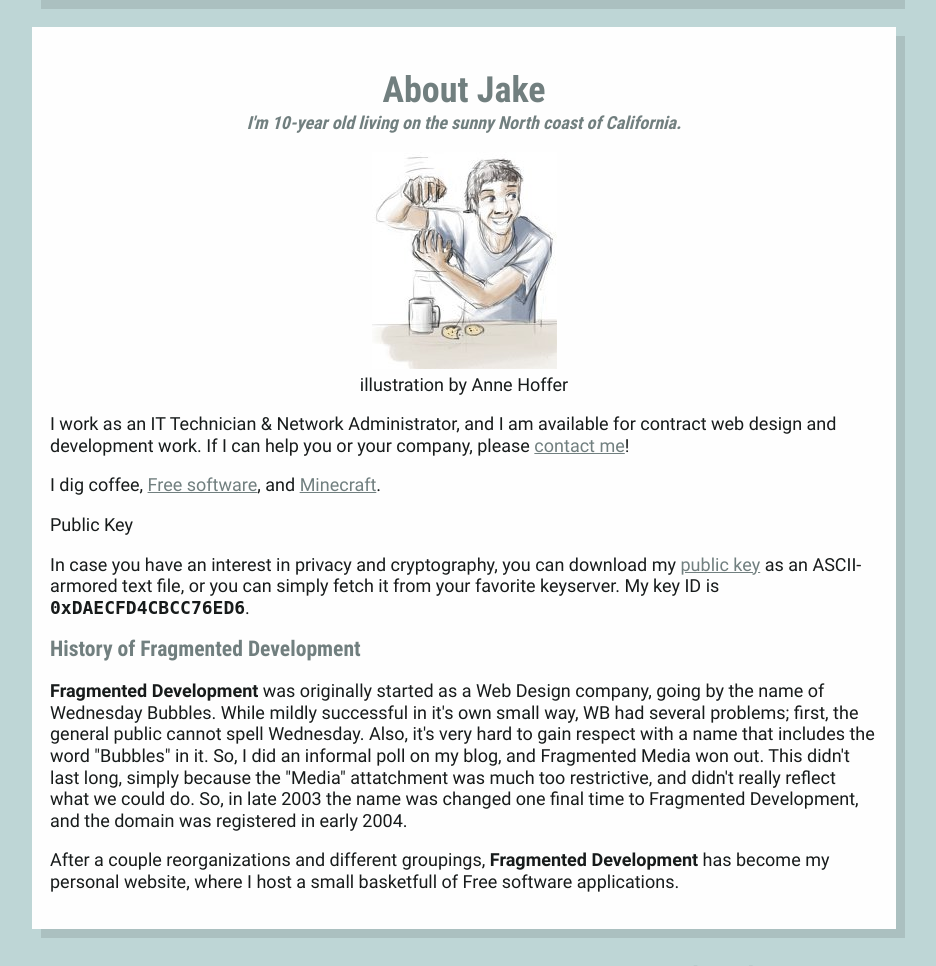
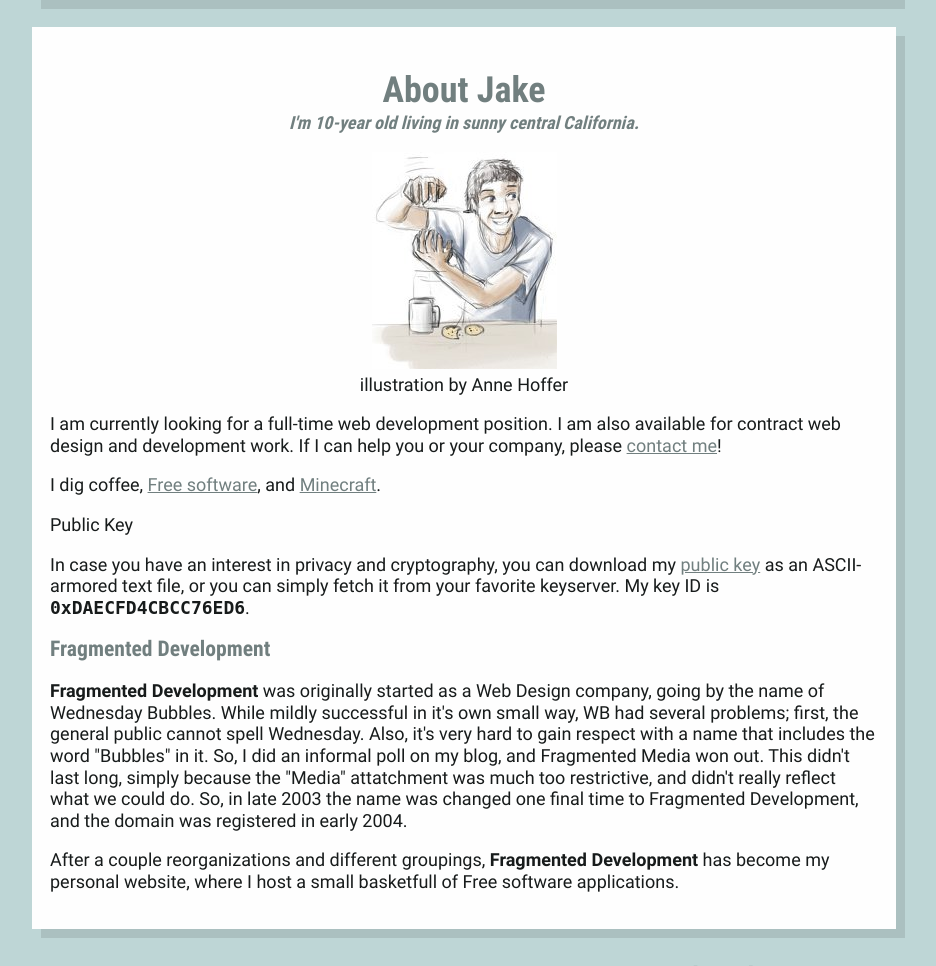
Before and after one commit to lo-windigo/fragdev, a Django app: template fragdev/templates/page-about.html in a window 1280 px wide. Shown: the part 142-1108 px from the top of the page, without its empty margins (176-1112 px from the left). Run offline with Django 3.2, Linux system fonts and the light colour scheme; the template is opened without the code that fills it: most values are stand-ins (such as "Sample title", 1, 10 or a date in 2020).

Commit message:
Made adjustments to the about page

```diff
--- a/fragdev/templates/page-about.html
+++ b/fragdev/templates/page-about.html
@@ -6,7 +6,7 @@
 		<header class="content-header">
 			<h1>About Jake</h1>
 			<p>
-				I'm {{ age }}-year old living on the sunny North coast of California.
+				I'm {{ age }}-year old living in sunny central California.
 			</p>
 		</header>
 		<figure>
@@ -14,7 +14,7 @@
 			<figcaption>illustration by Anne Hoffer</figcaption>
 		</figure>
 		<p>
-			I work as an IT Technician &amp; Network Administrator, and I am
+			I am currently looking for a full-time web development position. I am also
 			available for contract web design and development work. If I can help you
 			or your company, please <a href="{% url 'contact' %}">contact me</a>!
 		</p>
@@ -29,7 +29,7 @@
 			simply fetch it from your favorite keyserver. My key ID is
 			<strong><code>0xDAECFD4CBCC76ED6</code></strong>.
 		</p>
-		<h2>History of Fragmented Development</h2>
+		<h2>Fragmented Development</h2>
 		<p>
 			<strong>Fragmented Development</strong> was originally started as a Web Design company,
 			going by the name of Wednesday Bubbles. While mildly successful in it's
```
